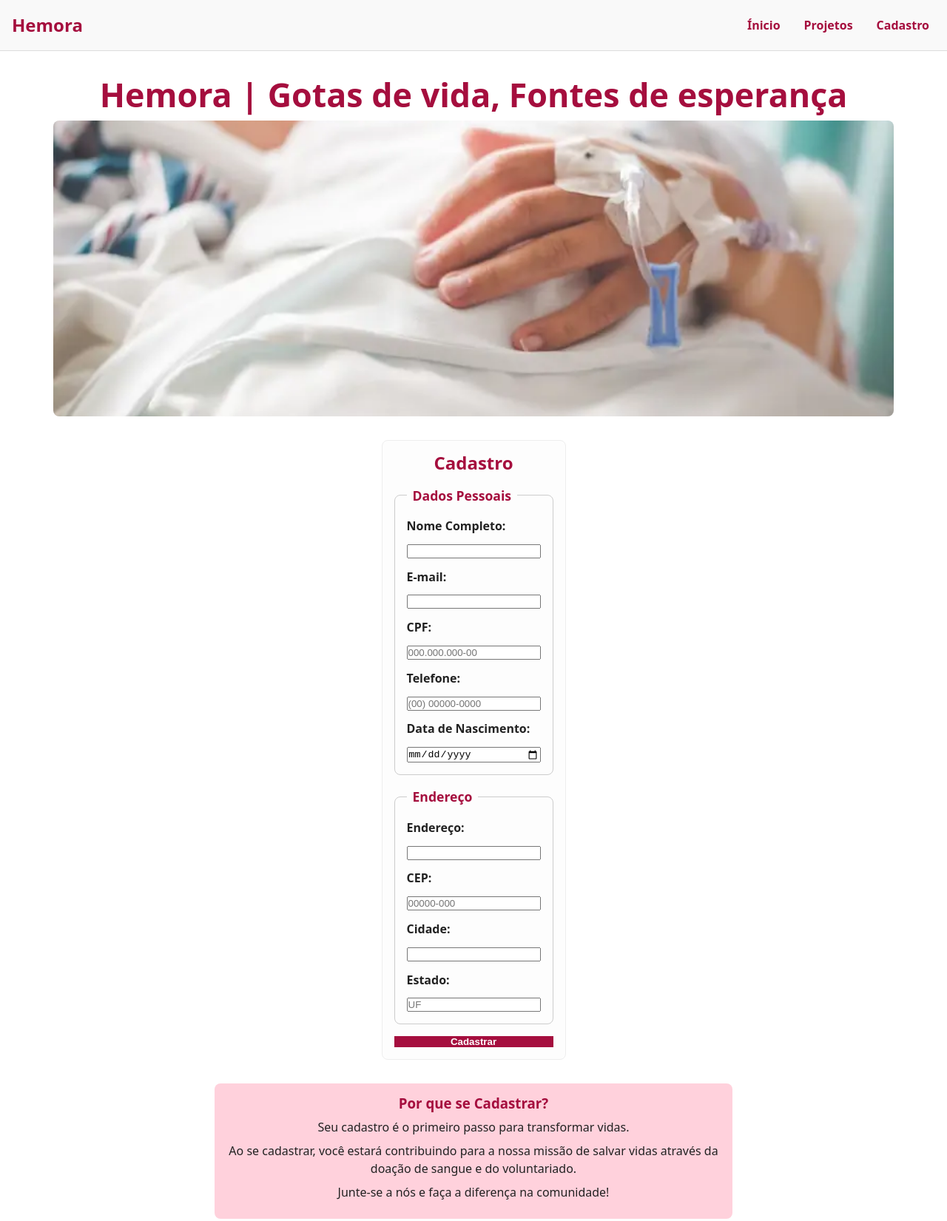
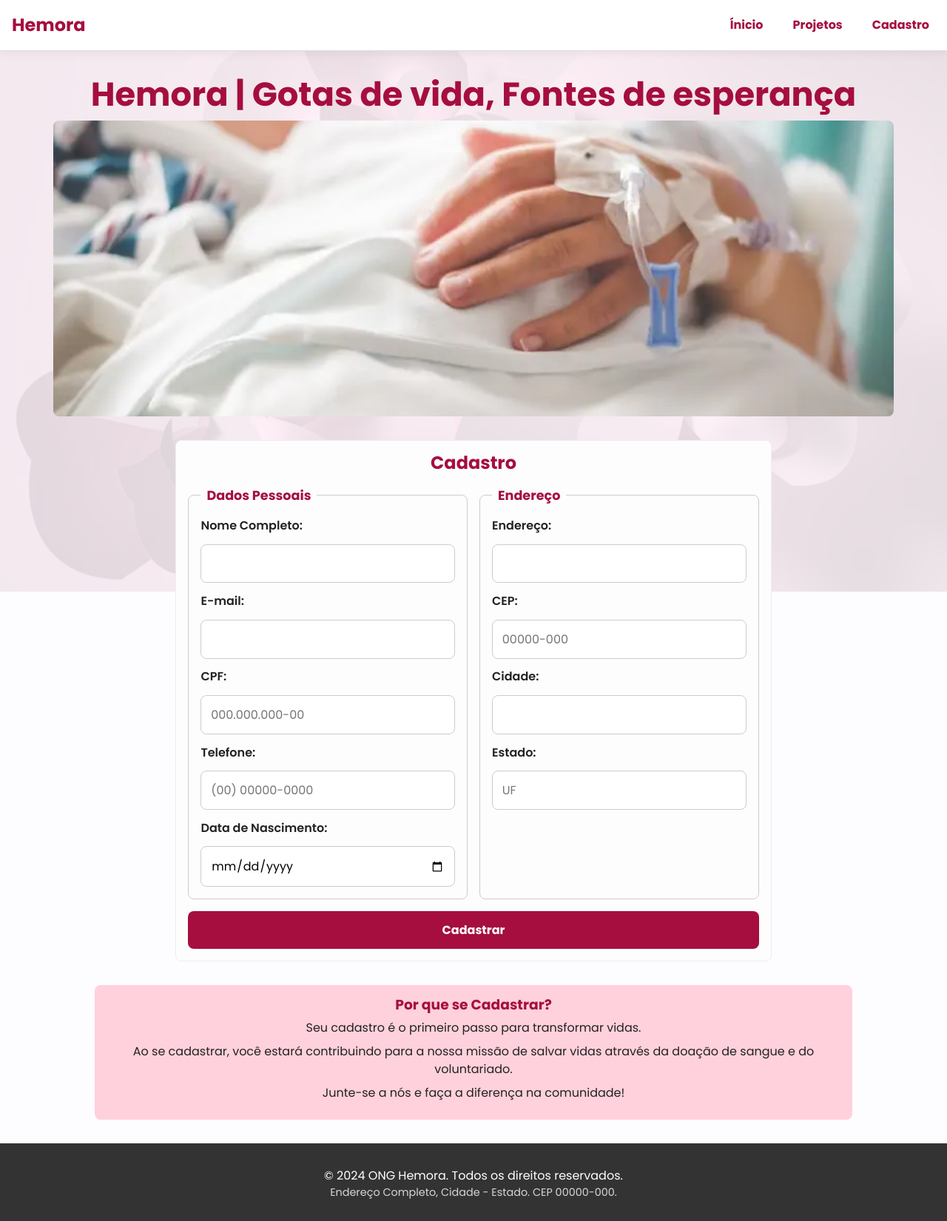
Before and after one commit to Gabigoubi/Hemora, a plain HTML site: page cadastro.html in a window 1280 px wide. Shown: the top 1651 px of the page at 74% size. Drawn offline with Linux system fonts and the light colour scheme.

Commit message:
feat(ui): implement base CSS, design system, and responsive layout

```diff
--- a/assets/css/style.css
+++ b/assets/css/style.css
@@ -1,3 +1,5 @@
+@import url("https://fonts.googleapis.com/css2?family=Poppins:wght@400;600;700&display=swap");
+
 *,
 *::before,
 *::after {
@@ -13,39 +15,64 @@ html {
 
 :root {
   --color-primary: #a50e3e;
+  --color-primary-dark: #8a0b34;
   --color-secondary: #ffd1dc;
   --color-text: #222;
   --color-bg: #fff;
-  --radius: 0.5rem;
-  --spacing: 1rem;
-  --font-size-base: clamp(1rem, 2vw, 1.2rem);
-  --font-size-title: clamp(1.4rem, 3vw, 2rem);
-
-  --color-primary-dark: #8a0b34;
   --color-neutral-light: #f0f0f0;
   --color-feedback-success: #28a745;
   --color-feedback-error: #dc3545;
+  --radius: 0.5rem;
+  --spacing: 1rem;
+  --font-family-base: "Poppins", system-ui, sans-serif;
+  --font-size-base: clamp(1rem, 2vw, 1.1rem);
+  --font-size-title: clamp(1.4rem, 3vw, 2rem);
+  --shadow-light: 0 4px 12px rgba(0, 0, 0, 0.05);
+  --shadow-hover: 0 6px 16px rgba(0, 0, 0, 0.1);
 }
 
 body.app-layout {
-  font-family: system-ui, sans-serif;
+  font-family: var(--font-family-base);
   color: var(--color-text);
-  background-color: var(--color-bg);
   line-height: 1.5;
   display: grid;
   grid-template-rows: auto 1fr auto;
   min-height: 100vh;
   overflow-x: hidden;
+
+  position: relative;
+  z-index: 1;
+  background-color: #fdfcff;
+}
+
+body.app-layout::before {
+  content: "";
+  position: fixed;
+  top: 0;
+  left: 0;
+  width: 100%;
+  height: 100%;
+  z-index: -1;
+
+  background-image: url("../images/background.webp");
+  background-size: cover;
+  background-position: center center;
+  background-repeat: no-repeat;
+
+  opacity: 0.2;
 }
 
 .app-layout__header {
   padding: var(--spacing);
-  background-color: #f9f9f9;
+  background-color: var(--color-bg);
   border-bottom: 1px solid #ddd;
-
   display: flex;
   justify-content: space-between;
   align-items: center;
+  position: sticky;
+  top: 0;
+  z-index: 100;
+  box-shadow: var(--shadow-light);
 }
 
 .app-layout__main-content {
@@ -78,16 +105,13 @@ body.app-layout {
   font-size: 1.5rem;
 }
 
-.app-layout__nav {
-  display: none;
-}
-
 .nav-toggle {
   display: block;
   background: transparent;
   border: none;
   cursor: pointer;
   padding: 0.5rem;
+  z-index: 1000;
 }
 
 .hamburger {
@@ -130,27 +154,32 @@ body.nav-open .nav-toggle .hamburger::after {
   bottom: 0;
 }
 
+.app-layout__nav {
+  position: fixed;
+  top: 0;
+  left: 0;
+  width: 80%;
+  max-width: 300px;
+  height: 100vh;
+  background: var(--color-bg);
+  box-shadow: var(--shadow-hover);
+  transform: translateX(-100%);
+  transition: transform 0.3s ease-out;
+  z-index: 900;
+  overflow-y: auto;
+}
+
+body.nav-open .app-layout__nav {
+  transform: translateX(0);
+}
+
 .nav-menu {
   display: flex;
   flex-direction: column;
-  align-items: center;
-  gap: var(--spacing);
+  align-items: flex-start;
+  gap: calc(var(--spacing) * 1.5);
   list-style: none;
-
-  position: fixed;
-  top: 0;
-  left: 0;
-  width: 100%;
-  height: 100vh;
-  background: var(--color-bg);
-  padding-top: 5rem;
-
-  transform: translateX(-100%);
-  transition: transform 0.3s ease-out;
-}
-
-.nav-menu--visible {
-  transform: translateX(0);
+  padding: 6rem 2rem;
 }
 
 .nav-menu a {
@@ -160,6 +189,12 @@ body.nav-open .nav-toggle .hamburger::after {
   padding: 0.5rem;
   border-radius: var(--radius);
   font-size: 1.5rem;
+  transition: color 0.2s ease, transform 0.2s ease;
+}
+
+.nav-menu a:hover {
+  color: var(--color-primary-dark);
+  transform: translateX(5px);
 }
 
 h1,
@@ -208,10 +243,17 @@ h3 {
   display: flex;
   flex-direction: column;
   gap: 0.5rem;
+  box-shadow: var(--shadow-light);
+  transition: transform 0.2s ease, box-shadow 0.2s ease;
+}
+
+.content-info__card:hover {
+  transform: translateY(-5px);
+  box-shadow: var(--shadow-hover);
 }
 
 .content-info__card-title,
-.content-info_card .content-info_title {
+.content-info__card .content-info__title {
   margin-bottom: 0.5rem;
   color: var(--color-primary);
 }
@@ -261,13 +303,14 @@ h3 {
   display: block;
 }
 
-.form_input,
-.form_button {
+.form__input,
+.form__button {
   width: 100%;
   padding: 0.8rem;
   border-radius: var(--radius);
   border: 1px solid #ccc;
   font-size: 1rem;
+  font-family: var(--font-family-base);
 }
 
 .form__button {
@@ -276,10 +319,24 @@ h3 {
   border: none;
   cursor: pointer;
   font-weight: bold;
+  transition: background-color 0.2s ease, box-shadow 0.2s ease,
+    transform 0.2s ease;
 }
 
 .form__button:hover {
-  filter: brightness(1.1);
+  background: var(--color-primary-dark);
+  box-shadow: var(--shadow-hover);
+  transform: translateY(-3px);
+}
+
+.form__button:active {
+  transform: translateY(-1px);
+  box-shadow: var(--shadow-light);
+}
+
+.form__input:focus {
+  border-color: var(--color-primary);
+  box-shadow: 0 0 0 3px var(--color-secondary);
 }
 
 .side-info {
@@ -302,9 +359,9 @@ a {
   transition: all 0.2s ease;
 }
 
-a:focus,
-button:focus,
-input:focus {
+a:focus-visible,
+button:focus-visible,
+input:focus-visible {
   outline: 2px solid var(--color-primary);
   outline-offset: 3px;
 }
@@ -342,6 +399,11 @@ details {
   border: 1px solid #ddd;
   border-radius: var(--radius);
   margin-bottom: 0.5rem;
+  transition: background-color 0.2s ease;
+}
+
+details:hover {
+  background-color: var(--color-neutral-light);
 }
 
 summary {
@@ -349,19 +411,28 @@ summary {
   cursor: pointer;
   font-weight: bold;
   list-style: none;
-  transition: background-color 0.2s ease;
+  display: flex;
+  justify-content: space-between;
+  align-items: center;
 }
 
 summary::-webkit-details-marker {
   display: none;
 }
 
-summary:hover {
-  background-color: var(--color-secondary);
+summary::after {
+  content: "❯";
+  font-size: 1.2rem;
+  color: var(--color-primary);
+  transform: rotate(90deg);
+  transition: transform 0.2s ease;
+}
+
+details[open] > summary::after {
+  transform: rotate(270deg);
 }
 
 summary h3 {
-  display: inline;
   font-size: 1.1rem;
   color: var(--color-primary);
 }
@@ -405,7 +476,13 @@ details li {
   }
 
   .app-layout__nav {
-    display: block;
+    position: static;
+    transform: none;
+    box-shadow: none;
+    height: auto;
+    width: auto;
+    background: transparent;
+    overflow-y: visible;
   }
 
   .nav-menu {
@@ -415,7 +492,7 @@ details li {
     width: auto;
     background: transparent;
     transform: translateX(0);
-    padding-top: 0;
+    padding: 0;
   }
 
   .nav-menu a {
@@ -424,6 +501,8 @@ details li {
 
   .app-layout__nav a:hover {
     background-color: var(--color-secondary);
+    transform: none;
+    color: var(--color-primary);
   }
 
   .content-info {
@@ -441,12 +520,21 @@ details li {
     order: 0;
   }
 
+  .form {
+    display: grid;
+    grid-template-columns: 1fr 1fr;
+  }
+
+  .form__button {
+    grid-column: 1 / -1;
+  }
+
   .form-container {
-    max-width: 700px;
+    max-width: 1024px;
   }
 
   .side-info {
-    max-width: 700px;
+    max-width: 1024px;
   }
 }
 
```
Also changed, not shown: assets/images/background.webp (added), assets/images/index-background.webp (deleted).
